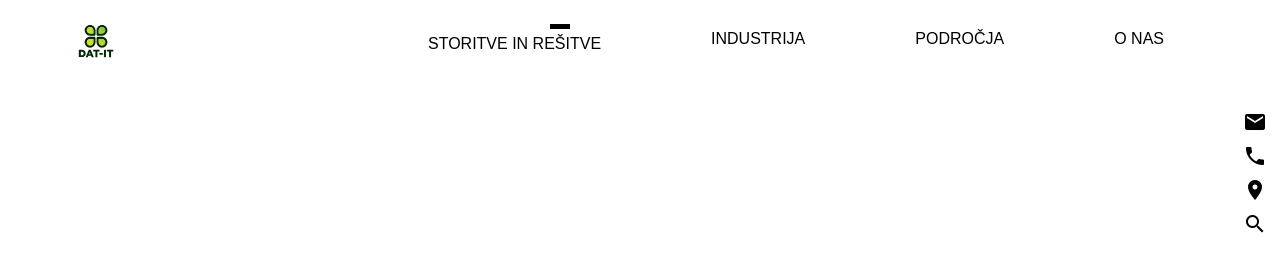
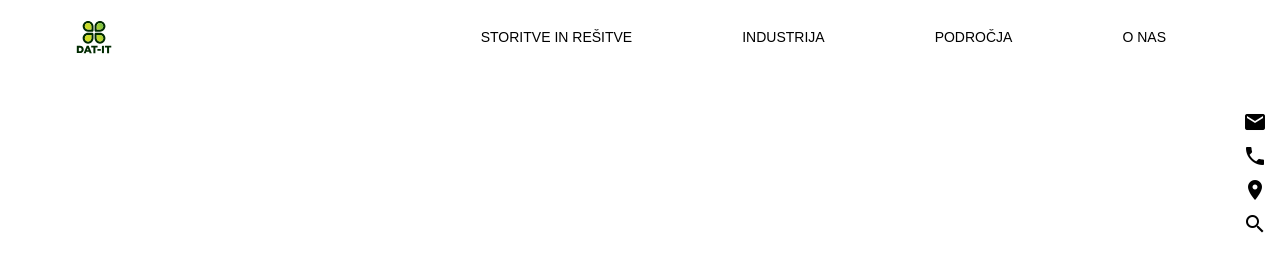
Before and after one commit to nejcgorsic/zabec-test, a website: page index.html in a window 1280 px wide. Drawn offline with nearby package versions, Linux system fonts and the light colour scheme.

Commit message:
Bug fixes on desktop

```diff
--- a/index.html
+++ b/index.html
@@ -126,13 +126,13 @@
             <div class="desktop-nav navbar-collapse collapse w-100 order-3" id="navbarNav">
                 <ul id="nav" class="navbar-nav ml-auto">
                     <li class="nav-item">
-                        <div class="active-link">
-                            <div class="element"></div>
-                        </div>
+
                         <a class="nav-link" href="#">Storitve in rešitve</a>
 
                         <div class="navbar-nav__sub">
-                            <table class="table table-borderless nav-table">
+
+                            <table class="table table-no-border nav-table">
+                                <tbody>
                                 <tr class="nav-table__tr">
                                     <td class="nav-table__td--title">
                                         <a href="#">Hibridni IT</a>
@@ -270,7 +270,7 @@
                                     </td>
                                 </tr>
 
-
+                                </tbody>
                             </table>
                         </div>
                     </li>
--- a/scss/base/_base.scss
+++ b/scss/base/_base.scss
@@ -1,11 +1,12 @@
-/* ICON FIXES */
+*,
+*::before,
+*::after {
+    margin: 0;
+    padding: 0;
+    box-sizing: inherit;
+}
 
-.noselect {
-    -webkit-touch-callout: none; /* iOS Safari */
-      -webkit-user-select: none; /* Safari */
-       -khtml-user-select: none; /* Konqueror HTML */
-         -moz-user-select: none; /* Old versions of Firefox */
-          -ms-user-select: none; /* Internet Explorer/Edge */
-              user-select: none; /* Non-prefixed version, currently
-                                    supported by Chrome, Opera and Firefox */
-  }
+html {
+    box-sizing: border-box;
+    font-size: 14px
+}
--- a/scss/navigation/_navigation.scss
+++ b/scss/navigation/_navigation.scss
@@ -25,20 +25,6 @@
   transition: all .3s;
 }
 
-.active-link {
-  display: flex;
-  justify-content: center;
-  width: 20px;
-  height: 5px;
-  width: 100%;
-
-  .element {
-    width: 30px;
-    width: 20px;
-    height: 5px;
-    background-color: #000;
-  }
-}
 
 .navbar-nav__sub {
   width: auto;
@@ -93,9 +79,20 @@
 }
 
 /*================= NAV Table =================*/
+
+.table > tbody > tr:first-child > td,
+.table > tbody > tr:nth-child(3) > td {
+  border:none;
+}
+
+
+
 .nav-table {
   font: $nav-sub-font-prop;
-  left: 0;
+
+  tbody tr td ul li a {
+    color: red;
+  }
 
   a {
     text-decoration: none;
@@ -110,7 +107,7 @@
 
     &--logo {
       justify-content: left;
-      width:60px;
+      width: 60px;
     }
 
     span {
```
Also changed, not shown: css/main.css.
